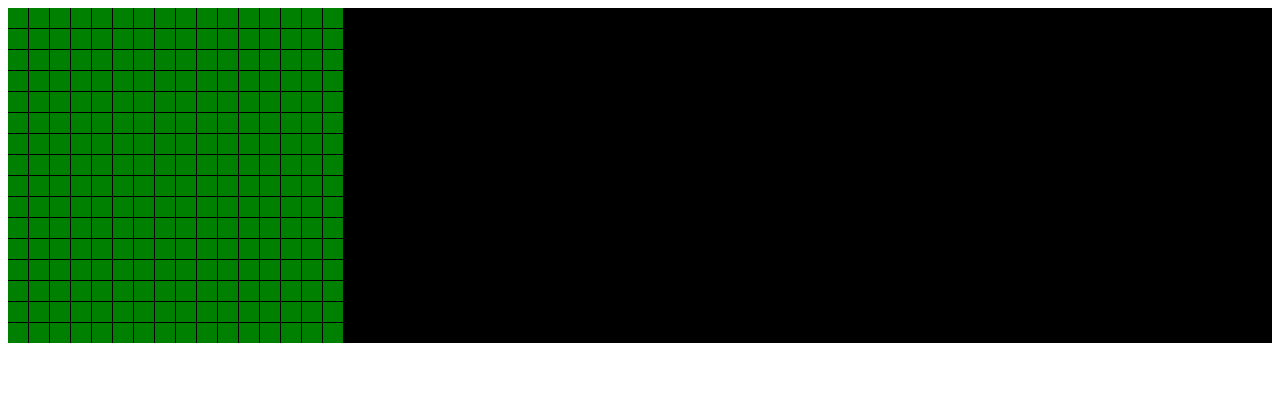
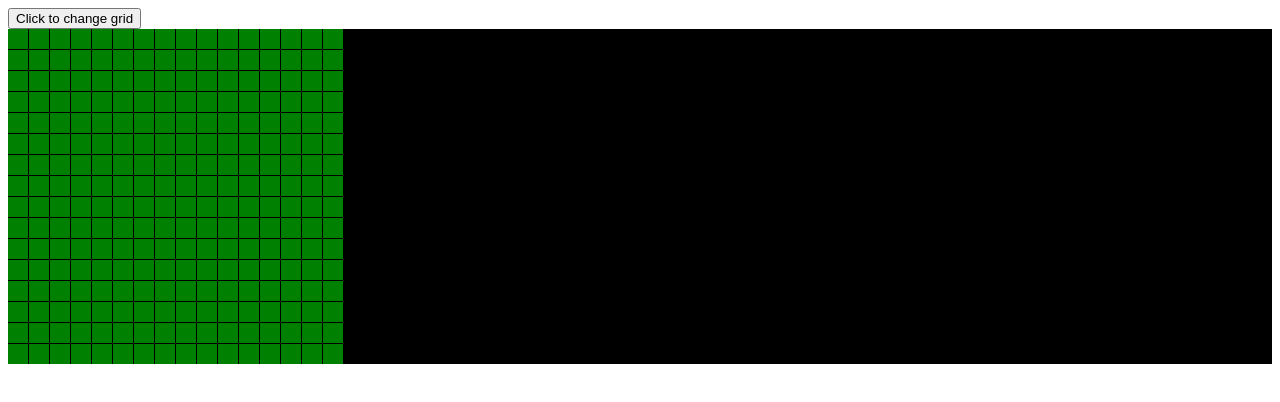
Before and after one commit to charlescyso/etch-a-sketch, a plain HTML site: page index.html in a window 1280 px wide. Drawn offline with Linux system fonts and the light colour scheme.

Commit message:
Add change grid size button

```diff
--- a/index.html
+++ b/index.html
@@ -8,10 +8,13 @@
     <title>Etch-A-Sketch</title>
 </head>
 <body>
-    <!-- Container where the square divs are held in place     -->
+    <!-- Button to change grid -->
+    <button id="gridBtn">Click to change grid</button>
+
+    <!-- Container where the grid reside -->
     <div class="container">
-        <div class="grid">
-        </div>
+        <!-- Grid where the cells reside -->
+        <div class="grid"></div>
     </div>
 
     <script src="javascript.js"></script>
```
